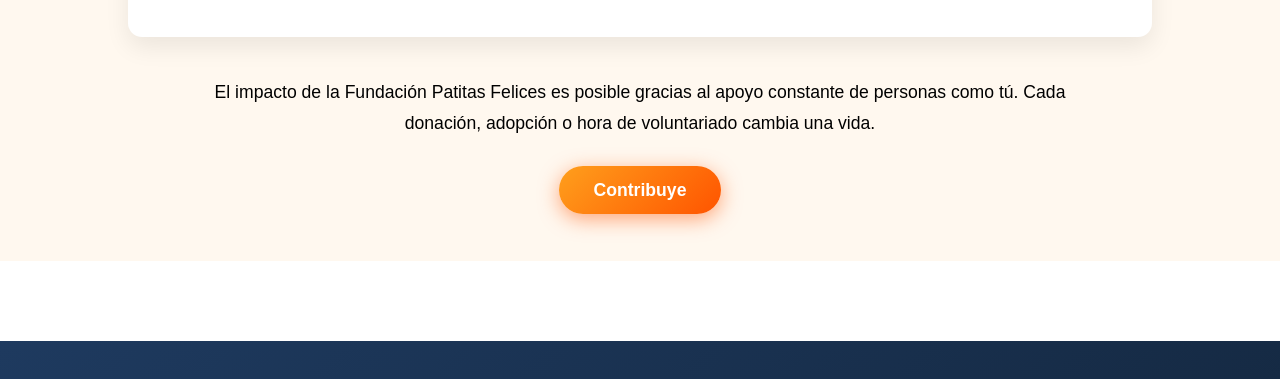
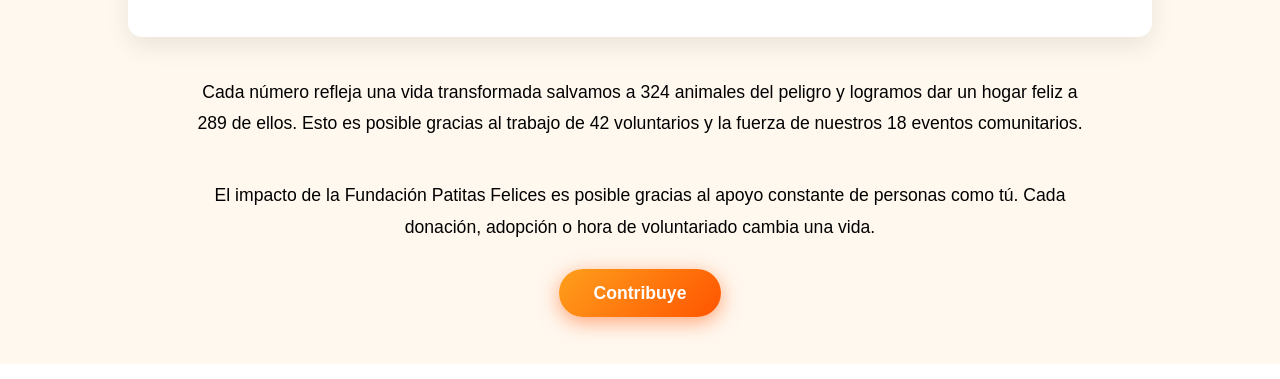
Before and after one commit to Dafcgg/Fundaci-n-Patitas-Felices-, a plain HTML site: page impacto.html in a window 1280 px wide. Shown: the part 1023-1402 px from the top of the page. Drawn offline with Linux system fonts and the light colour scheme.

Commit message:
Add files via upload

```diff
--- a/impacto.html
+++ b/impacto.html
@@ -88,10 +88,10 @@
                     <div class="bar-fill" style="width:6%">6%</div>
                 </div>
                 </div>
-
             </div>
 
             <section class="parrafo">
+                <p>Cada número refleja una vida transformada salvamos a 324 animales del peligro y logramos dar un hogar feliz a 289 de ellos. Esto es posible gracias al trabajo de 42 voluntarios y la fuerza de nuestros 18 eventos comunitarios.</p>
                 <p>
                 El impacto de la Fundación Patitas Felices es posible gracias al apoyo constante de personas como tú.
                 Cada donación, adopción o hora de voluntariado cambia una vida.
--- a/styles.css
+++ b/styles.css
@@ -1234,7 +1234,6 @@ a svg{
     margin-bottom: 20px;
 }
 
-
 .bar-row{
     margin: 15px 0;
 }
```
